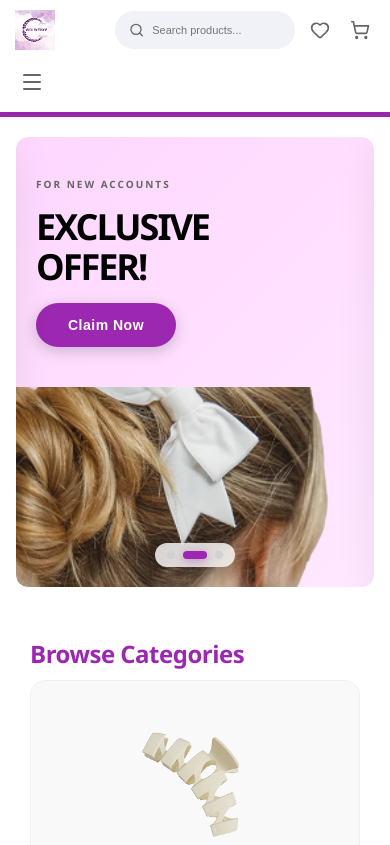
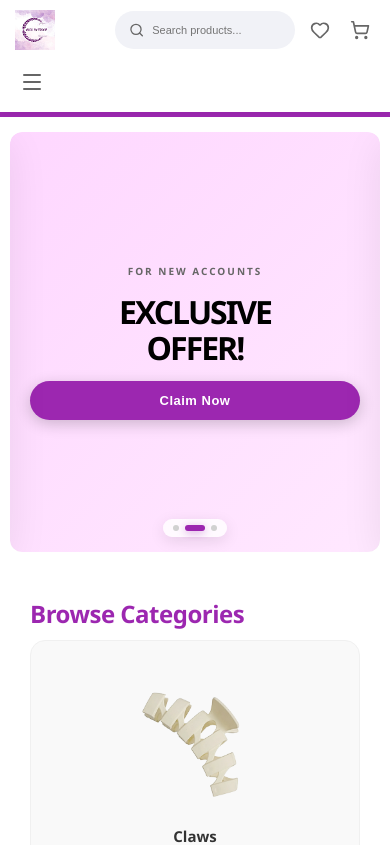
Before and after one commit to TriDizi-Dev/Accsintouch, a React (Vite) app in the folder client/: page / in a window 390 px wide. Shown: the top 845 px of the page. Built offline with nearby package versions, Linux system fonts and the light colour scheme.

Commit message:
responsivenessfinal

```diff
--- a/client/src/components/caroselbanner/Carousel.jsx
+++ b/client/src/components/caroselbanner/Carousel.jsx
@@ -14,8 +14,9 @@ export default function HeroCarousel({ handleNavigateToProducts, handleNavigateT
   // Detect screen size
   useEffect(() => {
     const handleResize = () => {
-      setIsMobile(window.innerWidth < 768);
-      setIsTablet(window.innerWidth >= 768 && window.innerWidth < 1024);
+      const width = window.innerWidth;
+      setIsMobile(width < 768);
+      setIsTablet(width >= 768 && width < 1024);
     };
 
     handleResize();
@@ -33,7 +34,7 @@ export default function HeroCarousel({ handleNavigateToProducts, handleNavigateT
           background: 'linear-gradient(135deg, #FFEFE7 0%, #FFE8DC 100%)',
           borderRadius: isMobile ? '12px' : '20px',
           overflow: 'hidden',
-          height: isMobile ? '450px' : isTablet ? '500px' : '550px',
+          height: isMobile ? '420px' : isTablet ? '480px' : '550px',
           display: 'flex',
           alignItems: 'center',
           boxShadow: '0 10px 40px rgba(0,0,0,0.08)'
@@ -63,7 +64,7 @@ export default function HeroCarousel({ handleNavigateToProducts, handleNavigateT
           }}>
             <div style={{ display: 'flex', alignItems: 'baseline', gap: isMobile ? '10px' : '15px' }}>
               <h1 style={{
-                fontSize: isMobile ? '72px' : isTablet ? '90px' : '120px',
+                fontSize: isMobile ? '60px' : isTablet ? '80px' : '120px',
                 fontWeight: '800',
                 lineHeight: '1',
                 margin: 0,
@@ -71,14 +72,14 @@ export default function HeroCarousel({ handleNavigateToProducts, handleNavigateT
                 textShadow: '2px 2px 4px rgba(0,0,0,0.05)'
               }}>50%</h1>
               <div style={{
-                fontSize: isMobile ? '32px' : isTablet ? '40px' : '48px',
+                fontSize: isMobile ? '28px' : isTablet ? '36px' : '48px',
                 fontWeight: '700',
                 color: '#000',
                 letterSpacing: '-1px'
               }}>OFF</div>
             </div>
             <p style={{
-              fontSize: isMobile ? '14px' : '16px',
+              fontSize: isMobile ? '13px' : '16px',
               lineHeight: '1.6',
               color: '#333',
               maxWidth: isMobile ? '100%' : '420px',
@@ -91,11 +92,11 @@ export default function HeroCarousel({ handleNavigateToProducts, handleNavigateT
               style={{
                 backgroundColor: 'rgb(156, 39, 176)',
                 color: 'white',
-                padding: isMobile ? '14px 32px' : '16px 40px',
+                padding: isMobile ? '12px 28px' : '16px 40px',
                 borderRadius: '50px',
                 border: 'none',
                 fontWeight: '600',
-                fontSize: isMobile ? '14px' : '15px',
+                fontSize: isMobile ? '13px' : '15px',
                 cursor: 'pointer',
                 width: 'fit-content',
                 transition: 'all 0.3s ease',
@@ -123,9 +124,9 @@ export default function HeroCarousel({ handleNavigateToProducts, handleNavigateT
       content: (
         <div style={{
           display: 'flex',
-          height: isMobile ? '450px' : isTablet ? '500px' : '550px',
+          height: isMobile ? '420px' : isTablet ? '480px' : '550px',
           width: '100%',
-          flexDirection: isMobile ? 'column-reverse' : 'row',
+          flexDirection: isMobile ? 'column' : 'row',
           alignItems: 'stretch',
           gap: 0,
           background: 'linear-gradient(135deg, #FED7FF 0%, #FFE8FF 100%)',
@@ -133,8 +134,10 @@ export default function HeroCarousel({ handleNavigateToProducts, handleNavigateT
           overflow: 'hidden',
           boxShadow: '0 10px 40px rgba(0,0,0,0.08)'
         }}>
+          {/* IMAGE HIDDEN ON MOBILE */}
+          {!isMobile && (
             <div style={{
-            flex: isMobile ? '0 0 200px' : '1.2',
+              flex: '1.2',
               position: 'relative',
               overflow: 'hidden'
             }}>
@@ -150,13 +153,15 @@ export default function HeroCarousel({ handleNavigateToProducts, handleNavigateT
                 }}
               />
             </div>
+          )}
           <div style={{
-            flex: isMobile ? '1' : '1',
-            padding: isMobile ? '30px 20px' : isTablet ? '40px 30px' : '60px 50px',
+            flex: '1',
+            padding: isMobile ? '40px 20px' : isTablet ? '40px 30px' : '60px 50px',
             display: 'flex',
             flexDirection: 'column',
             justifyContent: 'center',
-            gap: isMobile ? '16px' : '24px'
+            gap: isMobile ? '16px' : '24px',
+            textAlign: isMobile ? 'center' : 'left'
           }}>
             <span style={{
               fontSize: isMobile ? '10px' : '12px',
@@ -167,7 +172,7 @@ export default function HeroCarousel({ handleNavigateToProducts, handleNavigateT
               display: 'block'
             }}>For New Accounts</span>
             <h2 style={{
-              fontSize: isMobile ? '36px' : isTablet ? '44px' : '56px',
+              fontSize: isMobile ? '32px' : isTablet ? '40px' : '56px',
               fontWeight: '800',
               margin: 0,
               lineHeight: '1.1',
@@ -181,16 +186,17 @@ export default function HeroCarousel({ handleNavigateToProducts, handleNavigateT
               style={{
                 backgroundColor: 'rgb(156, 39, 176)',
                 color: 'white',
-                padding: isMobile ? '14px 32px' : '16px 40px',
+                padding: isMobile ? '12px 28px' : '16px 40px',
                 borderRadius: '50px',
                 border: 'none',
                 fontWeight: '600',
-                fontSize: isMobile ? '14px' : '15px',
+                fontSize: isMobile ? '13px' : '15px',
                 cursor: 'pointer',
-                width: 'fit-content',
+                width: isMobile ? '100%' : 'fit-content',
                 transition: 'all 0.3s ease',
                 letterSpacing: '0.5px',
-                boxShadow: '0 4px 15px rgba(0,0,0,0.2)'
+                boxShadow: '0 4px 15px rgba(0,0,0,0.2)',
+                margin: isMobile ? '0 auto' : '0'
               }}
               onMouseEnter={(e) => {
                 e.currentTarget.style.transform = 'translateY(-2px)';
@@ -216,11 +222,11 @@ export default function HeroCarousel({ handleNavigateToProducts, handleNavigateT
           flexDirection: 'column',
           alignItems: 'center',
           justifyContent: 'space-between',
-          height: isMobile ? '450px' : isTablet ? '500px' : '550px',
+          height: isMobile ? '420px' : isTablet ? '480px' : '550px',
           width: '100%',
           background: 'linear-gradient(135deg, #E8E5FF 0%, #F5F3FF 100%)',
           borderRadius: isMobile ? '12px' : '20px',
-          padding: isMobile ? '30px 20px' : isTablet ? '40px' : '50px',
+          padding: isMobile ? '25px 15px' : isTablet ? '35px' : '50px',
           boxShadow: '0 10px 40px rgba(0,0,0,0.08)',
           position: 'relative',
           overflow: 'hidden'
@@ -229,8 +235,8 @@ export default function HeroCarousel({ handleNavigateToProducts, handleNavigateT
             position: 'absolute',
             top: '-50px',
             right: '-50px',
-            width: isMobile ? '200px' : '300px',
-            height: isMobile ? '200px' : '300px',
+            width: isMobile ? '180px' : '280px',
+            height: isMobile ? '180px' : '280px',
             borderRadius: '50%',
             background: 'rgba(255,255,255,0.3)',
             filter: 'blur(60px)'
@@ -244,14 +250,14 @@ export default function HeroCarousel({ handleNavigateToProducts, handleNavigateT
             zIndex: 1
           }}>
             <span style={{
-              fontSize: isMobile ? '10px' : '12px',
+              fontSize: isMobile ? '9px' : '11px',
               fontWeight: '700',
               textTransform: 'uppercase',
               letterSpacing: '2px',
               color: '#666'
             }}>NEW ARRIVAL</span>
             <span style={{
-              fontSize: isMobile ? '10px' : '12px',
+              fontSize: isMobile ? '9px' : '11px',
               fontWeight: '700',
               letterSpacing: '2px',
               color: '#666'
@@ -269,7 +275,7 @@ export default function HeroCarousel({ handleNavigateToProducts, handleNavigateT
             <div style={{
               background: 'white',
               borderRadius: '50%',
-              padding: isMobile ? '25px' : isTablet ? '30px' : '40px',
+              padding: isMobile ? '20px' : isTablet ? '28px' : '40px',
               boxShadow: '0 20px 60px rgba(0,0,0,0.15)',
               animation: 'float 3s ease-in-out infinite'
             }}>
@@ -277,8 +283,8 @@ export default function HeroCarousel({ handleNavigateToProducts, handleNavigateT
                 src={bow1}
                 alt="Hair Bow"
                 style={{
-                  height: isMobile ? '140px' : isTablet ? '180px' : '220px',
-                  width: isMobile ? '140px' : isTablet ? '180px' : '220px',
+                  height: isMobile ? '120px' : isTablet ? '160px' : '220px',
+                  width: isMobile ? '120px' : isTablet ? '160px' : '220px',
                   objectFit: 'contain',
                   filter: 'drop-shadow(0 4px 10px rgba(0,0,0,0.1))'
                 }}
@@ -291,17 +297,17 @@ export default function HeroCarousel({ handleNavigateToProducts, handleNavigateT
             display: 'flex',
             flexDirection: isMobile ? 'column' : 'row',
             justifyContent: 'space-between',
-            alignItems: isMobile ? 'stretch' : 'center',
+            alignItems: isMobile ? 'center' : 'center',
             gap: isMobile ? '12px' : '20px',
-            zIndex: 1
+            zIndex: 1,
+            textAlign: 'center'
           }}>
             <p style={{
               fontFamily: 'Segoe UI',
               fontWeight: '700',
-              fontSize: isMobile ? '14px' : '16px',
+              fontSize: isMobile ? '13px' : '15px',
               margin: 0,
-              color: '#000',
-              textAlign: isMobile ? 'center' : 'left'
+              color: '#000'
             }}>
               Browse Hair Accessories
             </p>
@@ -310,11 +316,11 @@ export default function HeroCarousel({ handleNavigateToProducts, handleNavigateT
               style={{
                 backgroundColor: 'rgb(156, 39, 176)',
                 color: 'white',
-                padding: isMobile ? '14px 32px' : '16px 40px',
+                padding: isMobile ? '12px 28px' : '16px 40px',
                 borderRadius: '50px',
                 border: 'none',
                 fontWeight: '600',
-                fontSize: isMobile ? '14px' : '15px',
+                fontSize: isMobile ? '13px' : '15px',
                 cursor: 'pointer',
                 transition: 'all 0.3s ease',
                 letterSpacing: '0.5px',
@@ -339,7 +345,7 @@ export default function HeroCarousel({ handleNavigateToProducts, handleNavigateT
             {`
               @keyframes float {
                 0%, 100% { transform: translateY(0px); }
-                50% { transform: translateY(-20px); }
+                50% { transform: translateY(-16px); }
               }
             `}
           </style>
@@ -360,13 +366,12 @@ export default function HeroCarousel({ handleNavigateToProducts, handleNavigateT
     const interval = setInterval(() => {
       nextSlide();
     }, 5000);
-
     return () => clearInterval(interval);
-  }, [currentSlide]);
+  }, []);
 
   return (
     <section style={{
-      padding: isMobile ? '20px 16px' : isTablet ? '30px 40px' : '40px 60px',
+      padding: isMobile ? '15px 10px' : isTablet ? '25px 30px' : '40px 60px',
       position: 'relative',
       maxWidth: '1600px',
       margin: '0 auto'
@@ -398,11 +403,11 @@ export default function HeroCarousel({ handleNavigateToProducts, handleNavigateT
               onClick={prevSlide}
               style={{
                 position: 'absolute',
-                left: isTablet ? '15px' : '30px',
+                left: isTablet ? '12px' : '25px',
                 top: '50%',
                 transform: 'translateY(-50%)',
-                width: isTablet ? '40px' : '50px',
-                height: isTablet ? '40px' : '50px',
+                width: isTablet ? '38px' : '48px',
+                height: isTablet ? '38px' : '48px',
                 border: 'none',
                 borderRadius: '50%',
                 background: 'rgba(255, 255, 255, 0.95)',
@@ -424,18 +429,18 @@ export default function HeroCarousel({ handleNavigateToProducts, handleNavigateT
                 e.currentTarget.style.transform = 'translateY(-50%) scale(1)';
               }}
             >
-              <ChevronLeft size={isTablet ? 20 : 24} strokeWidth={2.5} />
+              <ChevronLeft size={isTablet ? 18 : 22} strokeWidth={2.5} />
             </button>
 
             <button
               onClick={nextSlide}
               style={{
                 position: 'absolute',
-                right: isTablet ? '15px' : '30px',
+                right: isTablet ? '12px' : '25px',
                 top: '50%',
                 transform: 'translateY(-50%)',
-                width: isTablet ? '40px' : '50px',
-                height: isTablet ? '40px' : '50px',
+                width: isTablet ? '38px' : '48px',
+                height: isTablet ? '38px' : '48px',
                 border: 'none',
                 borderRadius: '50%',
                 background: 'rgba(255, 255, 255, 0.95)',
@@ -457,21 +462,21 @@ export default function HeroCarousel({ handleNavigateToProducts, handleNavigateT
                 e.currentTarget.style.transform = 'translateY(-50%) scale(1)';
               }}
             >
-              <ChevronRight size={isTablet ? 20 : 24} strokeWidth={2.5} />
+              <ChevronRight size={isTablet ? 18 : 22} strokeWidth={2.5} />
             </button>
           </>
         )}
 
         <div style={{
           position: 'absolute',
-          bottom: isMobile ? '20px' : '30px',
+          bottom: isMobile ? '15px' : '25px',
           left: '50%',
           transform: 'translateX(-50%)',
           display: 'flex',
-          gap: isMobile ? '8px' : '10px',
+          gap: isMobile ? '6px' : '8px',
           zIndex: 10,
           background: 'rgba(255, 255, 255, 0.8)',
-          padding: isMobile ? '8px 12px' : '10px 16px',
+          padding: isMobile ? '6px 10px' : '8px 14px',
           borderRadius: '50px',
           backdropFilter: 'blur(10px)',
           boxShadow: '0 4px 15px rgba(0,0,0,0.1)'
@@ -481,9 +486,9 @@ export default function HeroCarousel({ handleNavigateToProducts, handleNavigateT
               key={index}
               onClick={() => setCurrentSlide(index)}
               style={{
-                width: currentSlide === index ? (isMobile ? '24px' : '32px') : (isMobile ? '8px' : '10px'),
-                height: isMobile ? '8px' : '10px',
-                borderRadius: '5px',
+                width: currentSlide === index ? (isMobile ? '20px' : '28px') : (isMobile ? '6px' : '8px'),
+                height: isMobile ? '6px' : '8px',
+                borderRadius: '4px',
                 border: 'none',
                 background: currentSlide === index ? '#9C27B0' : '#D1D1D1',
                 cursor: 'pointer',
--- a/client/src/pages/Home/Homepage.css
+++ b/client/src/pages/Home/Homepage.css
@@ -1490,3 +1490,13 @@ body {
     font-size: 12px;
   }
 }
+/* Claw-Clips grid – responsive */
+.claws-grid {
+  grid-template-columns: repeat(3, 1fr);
+}
+@media (max-width: 768px) {
+  .claws-grid { grid-template-columns: repeat(2, 1fr); }
+}
+@media (max-width: 480px) {
+  .claws-grid { grid-template-columns: 1fr; }
+}
--- a/client/src/pages/Home/Homepage.jsx
+++ b/client/src/pages/Home/Homepage.jsx
@@ -8,6 +8,7 @@ import { useNavigate } from 'react-router-dom';
 import Header from '../../components/Header/Header';
 import Footer from '../../components/Footer/Footer';
 import Carousel from '../../components/caroselbanner/Carousel';
+
 // Image imports from assets folder
 import bands2 from '../../assets/bands2.png';
 import bowred from '../../assets/bowred.png';
@@ -237,7 +238,7 @@ export default function HomePage() {
       {/* Browse Categories - Claw Clips */}
       <section className="section">
         <h2 className="section-title">Claws</h2>
-        <div className="products-grid" style={{gridTemplateColumns: 'repeat(3, 1fr)', maxWidth:'150%',marginBottom:'-50px',marginTop:'10px', marginRight:'300px',gap:'20px'}}>
+        <div className="products-grid claws-grid" style={{gridTemplateColumns: 'repeat(3, 1fr)', marginBottom:'-50px',marginTop:'10px',maxWidth:'100%', gap:'20px'}}>
           {[
             { id: 4, name: 'Claw Clip', price: '₹15', image: violetclip, colors: ['#C00C0C', '#0C8DC0', '#169E5C'], category: 'claw-clips' },
             { id: 14, name: 'White Clip', price: '₹15', image: whiteclip, colors: ['#C00C0C', '#0C8DC0', '#169E5C'], category: 'claw-clips' },
@@ -247,7 +248,7 @@ export default function HomePage() {
               key={product.id}
               className="product-card"
               onClick={() => handleProductClick(product)}
-              style={{ cursor: 'pointer' , width:'100%' ,marginTop:'10px' ,gap:'30px' }}
+              style={{ cursor: 'pointer' }}
             >
               <div className="product-image-container">
                 <Heart
@@ -654,13 +655,13 @@ export default function HomePage() {
               {review.video ? (
                 <div className="review-video">
                   <img src={review.image} alt={review.name} className="review-image" />
-                  <div className="play-button">▶️</div>
+                  <div className="play-button">Play</div>
                 </div>
               ) : (
                 <img src={review.image} alt={review.name} className="review-avatar" />
               )}
               <div className="review-rating">
-                <span className="star">⭐</span>
+                <span className="star">Star</span>
                 <span className="rating-number">{review.rating}</span>
               </div>
               <h4 className="review-name">{review.name}</h4>
```
Lines whose indentation alone changed are shown as unchanged.
